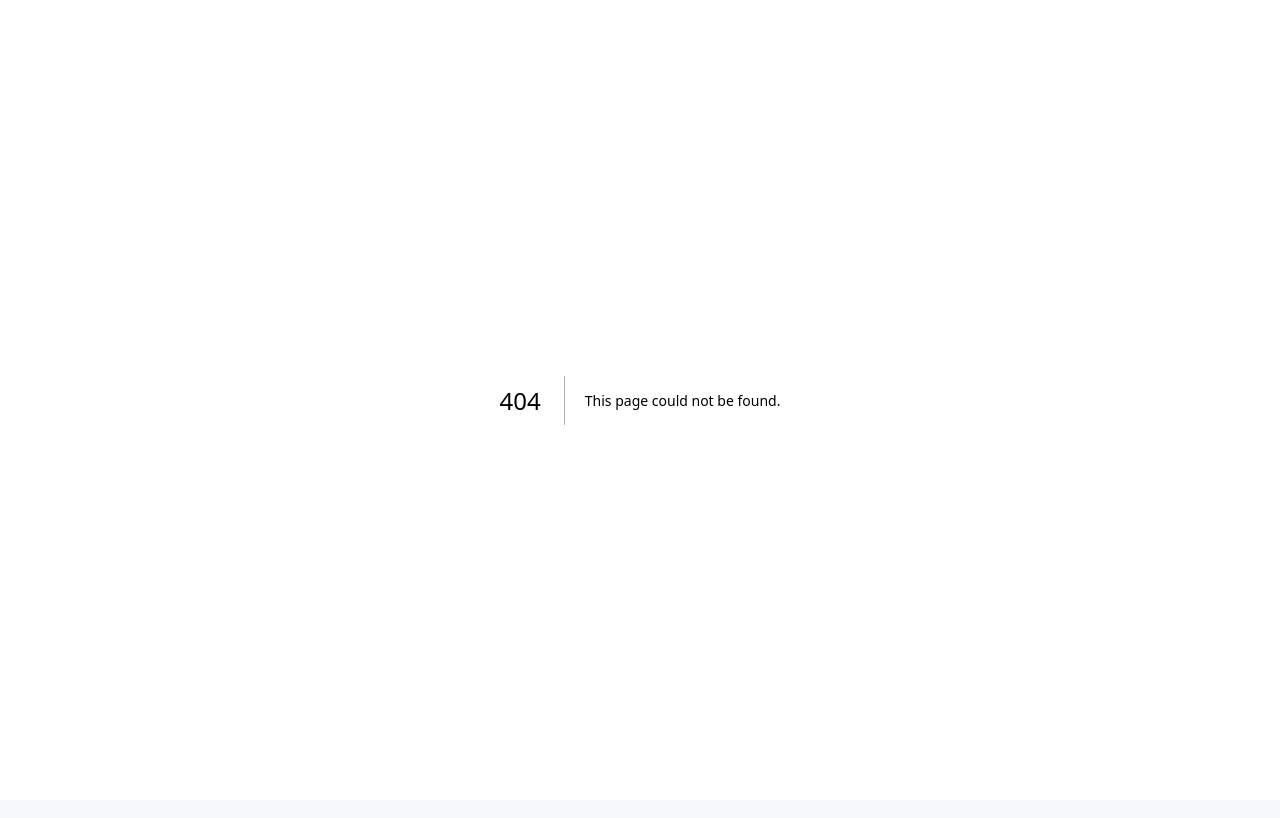
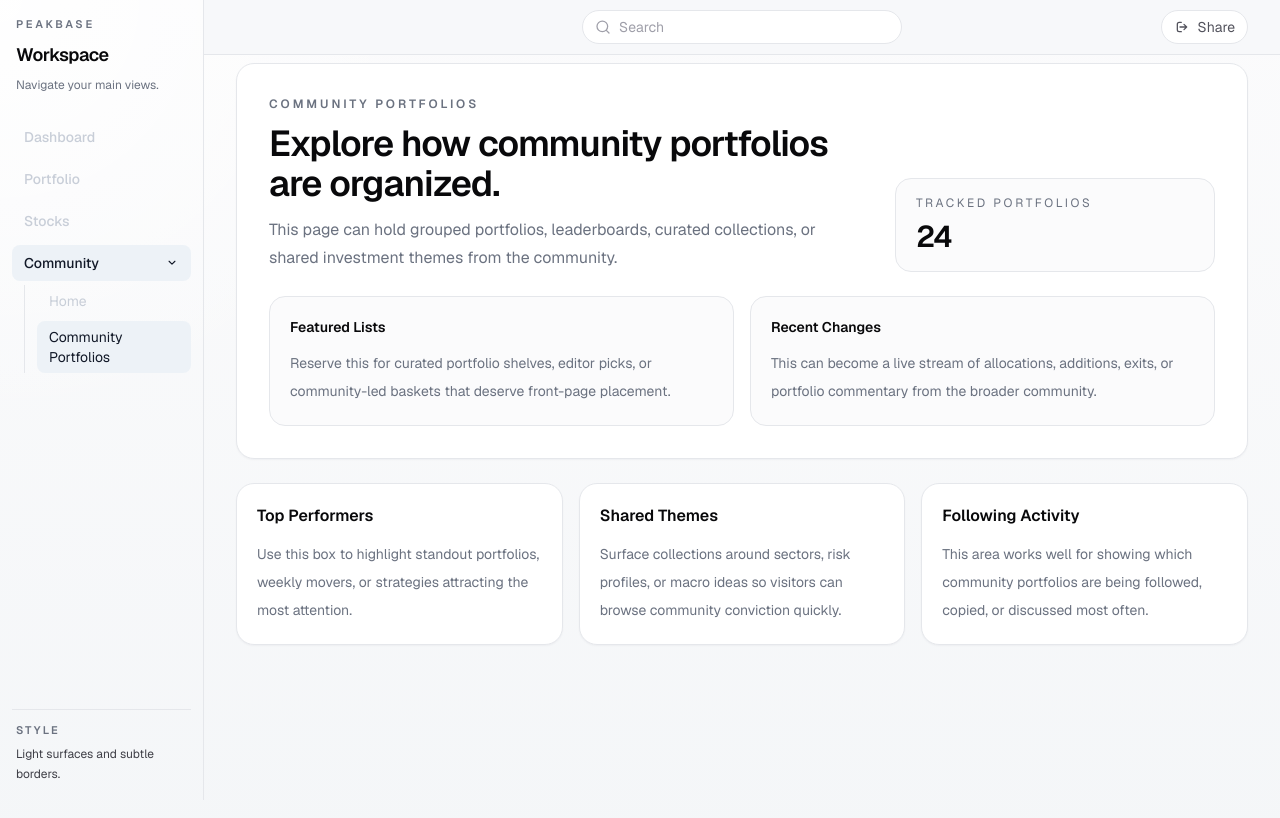
Before and after one commit to SameerAkita/peakbase, a Next.js app: page /community/portfolios in a window 1280 px wide. Before the commit this address had no page. Shown: the top 818 px of the page. Built offline with nearby package versions, Linux system fonts and the light colour scheme.

Commit message:
add community home and portfolios

```diff
--- /dev/null
+++ b/app/(workspace)/community/home/page.tsx
@@ -0,0 +1,44 @@
+import { SectionPage } from "../../../components/section-page";
+
+export default function CommunityHomePage() {
+  return (
+    <SectionPage
+      eyebrow="Community Home"
+      title="Keep people, posts, and activity in one calm place."
+      description="This home view gives the community section a clear landing page for updates, conversation flow, and shared activity."
+      metricLabel="New Updates"
+      metricValue="07"
+      cards={[
+        {
+          title: "Conversations",
+          body: "Great place for recent threads, direct messages, or discussion highlights that deserve quick access.",
+        },
+        {
+          title: "Events",
+          body: "You can use this area for launches, live sessions, milestones, or collaborative check-ins across the community.",
+        },
+        {
+          title: "Members",
+          body: "A clean card system also translates nicely to people directories, profile previews, and contributor summaries.",
+        },
+      ]}
+    >
+      <div className="grid gap-4 md:grid-cols-2">
+        <div className="panel-muted p-5">
+          <p className="text-sm font-semibold text-zinc-950">Activity Feed</p>
+          <p className="mt-3 text-sm leading-7 text-[var(--text-soft)]">
+            This section is ready for a feed or announcement stack while keeping
+            the same restrained border and spacing system.
+          </p>
+        </div>
+        <div className="panel-muted p-5">
+          <p className="text-sm font-semibold text-zinc-950">Groups</p>
+          <p className="mt-3 text-sm leading-7 text-[var(--text-soft)]">
+            If you later add filters or tabs, they can sit comfortably here
+            without changing the overall shell.
+          </p>
+        </div>
+      </div>
+    </SectionPage>
+  );
+}
--- a/app/(workspace)/community/page.tsx
+++ b/app/(workspace)/community/page.tsx
@@ -1,44 +1,5 @@
-import { SectionPage } from "../../components/section-page";
+import { redirect } from "next/navigation";
 
 export default function CommunityPage() {
-  return (
-    <SectionPage
-      eyebrow="Community"
-      title="Keep people, posts, and activity in one calm place."
-      description="The lighter treatment works especially well for communication-heavy pages because it stays readable and lets the content carry the emphasis."
-      metricLabel="New Updates"
-      metricValue="07"
-      cards={[
-        {
-          title: "Conversations",
-          body: "Great place for recent threads, direct messages, or discussion highlights that deserve quick access.",
-        },
-        {
-          title: "Events",
-          body: "You can use a surface like this for scheduled sessions, launches, or collaborative milestones.",
-        },
-        {
-          title: "Members",
-          body: "A clean card system also translates nicely to people directories, profile previews, and contributor summaries.",
-        },
-      ]}
-    >
-      <div className="grid gap-4 md:grid-cols-2">
-        <div className="panel-muted p-5">
-          <p className="text-sm font-semibold text-zinc-950">Activity Feed</p>
-          <p className="mt-3 text-sm leading-7 text-[var(--text-soft)]">
-            This section is ready for a feed or announcement stack while keeping
-            the same restrained border and spacing system.
-          </p>
-        </div>
-        <div className="panel-muted p-5">
-          <p className="text-sm font-semibold text-zinc-950">Groups</p>
-          <p className="mt-3 text-sm leading-7 text-[var(--text-soft)]">
-            If you later add filters or tabs, they can sit comfortably here
-            without changing the overall shell.
-          </p>
-        </div>
-      </div>
-    </SectionPage>
-  );
+  redirect("/community/home");
 }
--- /dev/null
+++ b/app/(workspace)/community/portfolios/page.tsx
@@ -0,0 +1,44 @@
+import { SectionPage } from "../../../components/section-page";
+
+export default function CommunityPortfoliosPage() {
+  return (
+    <SectionPage
+      eyebrow="Community Portfolios"
+      title="Explore how community portfolios are organized."
+      description="This page can hold grouped portfolios, leaderboards, curated collections, or shared investment themes from the community."
+      metricLabel="Tracked Portfolios"
+      metricValue="24"
+      cards={[
+        {
+          title: "Top Performers",
+          body: "Use this box to highlight standout portfolios, weekly movers, or strategies attracting the most attention.",
+        },
+        {
+          title: "Shared Themes",
+          body: "Surface collections around sectors, risk profiles, or macro ideas so visitors can browse community conviction quickly.",
+        },
+        {
+          title: "Following Activity",
+          body: "This area works well for showing which community portfolios are being followed, copied, or discussed most often.",
+        },
+      ]}
+    >
+      <div className="grid gap-4 md:grid-cols-2">
+        <div className="panel-muted p-5">
+          <p className="text-sm font-semibold text-zinc-950">Featured Lists</p>
+          <p className="mt-3 text-sm leading-7 text-[var(--text-soft)]">
+            Reserve this for curated portfolio shelves, editor picks, or
+            community-led baskets that deserve front-page placement.
+          </p>
+        </div>
+        <div className="panel-muted p-5">
+          <p className="text-sm font-semibold text-zinc-950">Recent Changes</p>
+          <p className="mt-3 text-sm leading-7 text-[var(--text-soft)]">
+            This can become a live stream of allocations, additions, exits, or
+            portfolio commentary from the broader community.
+          </p>
+        </div>
+      </div>
+    </SectionPage>
+  );
+}
--- a/app/components/sidebar-nav.tsx
+++ b/app/components/sidebar-nav.tsx
@@ -20,9 +20,19 @@ const items = [
     description: "Equities, watchlists, and movement",
   },
   {
-    href: "/community",
+    href: "/community/home",
     label: "Community",
     description: "People, updates, and conversations",
+    children: [
+      {
+        href: "/community/home",
+        label: "Home",
+      },
+      {
+        href: "/community/portfolios",
+        label: "Community Portfolios",
+      },
+    ],
   },
 ];
 
@@ -32,22 +42,68 @@ export function SidebarNav() {
   return (
     <nav className="flex flex-col gap-1.5">
       {items.map((item) => {
-        const isActive = pathname === item.href;
+        const hasChildren = Boolean(item.children?.length);
+        const isChildActive = item.children?.some((child) => pathname === child.href) ?? false;
+        const isActive = pathname === item.href || isChildActive;
 
         return (
+          <div key={item.href} className="flex flex-col gap-1">
             <Link
-            key={item.href}
               href={item.href}
               className={[
-              "flex items-center rounded-lg px-3 py-2 text-sm font-medium transition-colors",
+                "flex items-center justify-between rounded-lg px-3 py-2 text-sm font-medium transition-colors",
                 isActive
                   ? "bg-[#edf2f7] text-[#111827]"
                   : "text-[#c8ced8] hover:bg-[#edf2f7] hover:text-[#111827]",
               ].join(" ")}
-            aria-current={isActive ? "page" : undefined}
+              aria-current={pathname === item.href ? "page" : undefined}
             >
               <span>{item.label}</span>
+              {hasChildren ? (
+                <svg
+                  aria-hidden="true"
+                  viewBox="0 0 20 20"
+                  fill="none"
+                  className={[
+                    "h-3.5 w-3.5 transition-transform",
+                    isChildActive ? "rotate-90" : "",
+                  ].join(" ")}
+                >
+                  <path
+                    d="M7.5 5.833 11.667 10 7.5 14.167"
+                    stroke="currentColor"
+                    strokeWidth="1.6"
+                    strokeLinecap="round"
+                    strokeLinejoin="round"
+                  />
+                </svg>
+              ) : null}
             </Link>
+
+            {hasChildren && isChildActive ? (
+              <div className="ml-3 flex flex-col gap-1 border-l border-[var(--border)] pl-3">
+                {item.children?.map((child) => {
+                  const isCurrentChild = pathname === child.href;
+
+                  return (
+                    <Link
+                      key={child.href}
+                      href={child.href}
+                      className={[
+                        "rounded-lg px-3 py-1.5 text-sm transition-colors",
+                        isCurrentChild
+                          ? "bg-[#edf2f7] text-[#111827]"
+                          : "text-[#c8ced8] hover:bg-[#edf2f7] hover:text-[#111827]",
+                      ].join(" ")}
+                      aria-current={isCurrentChild ? "page" : undefined}
+                    >
+                      {child.label}
+                    </Link>
+                  );
+                })}
+              </div>
+            ) : null}
+          </div>
         );
       })}
     </nav>
--- a/app/components/stocks-browser.tsx
+++ b/app/components/stocks-browser.tsx
@@ -239,8 +239,8 @@ export function StocksBrowser({ stockQuery, currentTabId }: StocksBrowserProps)
                 className={[
                   "rounded-full px-4 py-2 text-sm font-medium transition-colors",
                   isActive
-                    ? "bg-zinc-900 text-white"
-                    : "bg-[var(--surface-muted)] text-zinc-600 hover:bg-white hover:text-zinc-950",
+                    ? "bg-zinc-900 !text-white visited:!text-white"
+                    : "bg-[var(--surface-muted)] text-zinc-600 visited:text-zinc-600 hover:bg-white hover:text-zinc-950",
                 ].join(" ")}
               >
                 {tab.label}
--- a/app/globals.css
+++ b/app/globals.css
@@ -40,7 +40,6 @@ body {
 }
 
 a {
-  color: inherit;
   text-decoration: none;
 }
 
```
Lines whose indentation alone changed are shown as unchanged.
